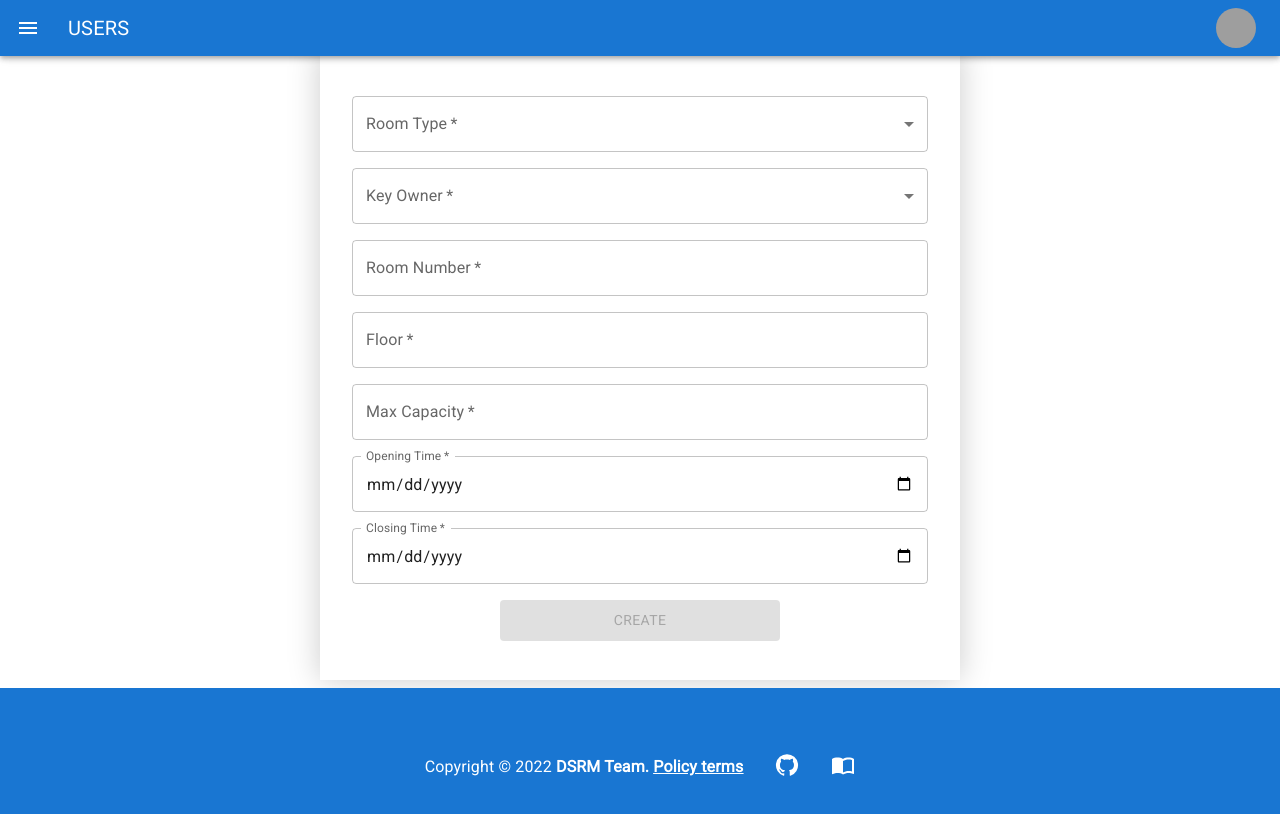
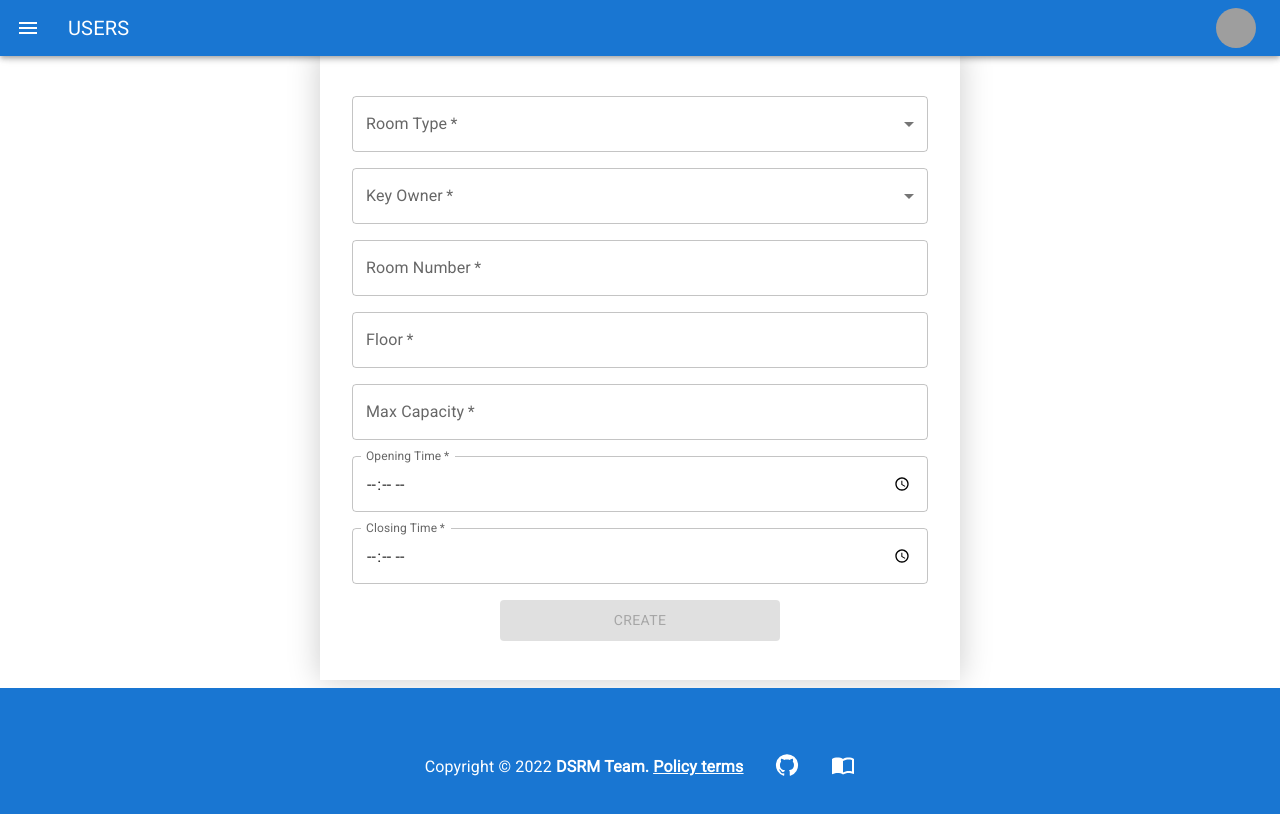
Before and after one commit to dorm-social-room-manager/dsrm-frontend, a React (Vite) app: page /dashboard/add-room in a window 1280 px wide. Shown: the top 814 px of the page. Built offline with nearby package versions, Linux system fonts and the light colour scheme; grey boxes are pictures that could not be loaded.

Commit message:
fix: changed date to time
Related work item: GH-26

```diff
--- a/src/components/AddRoomForm/AddRoomForm.tsx
+++ b/src/components/AddRoomForm/AddRoomForm.tsx
@@ -167,7 +167,7 @@ export function AddRoomForm({ roomTypes, users }: MockTypeProps) {
                     InputLabelProps={{ shrink: true }}
                     className={styles.input}
                     label={t('addRoom.openingTime')}
-                    type='date'
+                    type='time'
                     name='openingTime'
                     required
                   />
@@ -181,7 +181,7 @@ export function AddRoomForm({ roomTypes, users }: MockTypeProps) {
                     InputLabelProps={{ shrink: true }}
                     className={styles.input}
                     label={t('addRoom.closingTime')}
-                    type='date'
+                    type='time'
                     name='closingTime'
                     required
                   />
```
